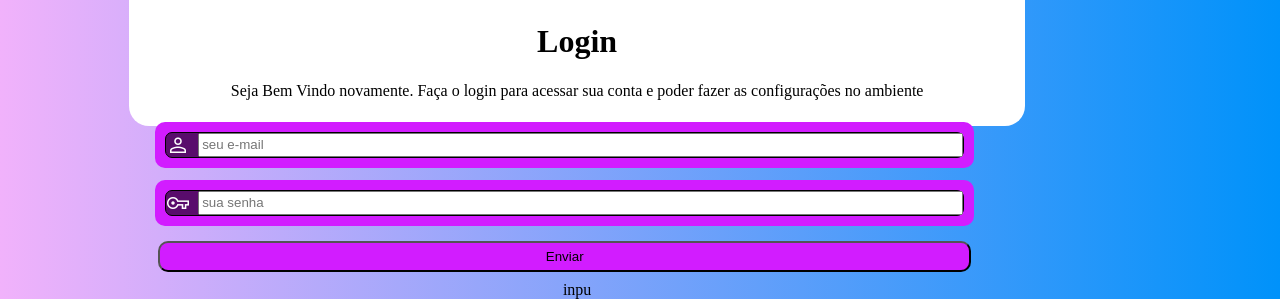
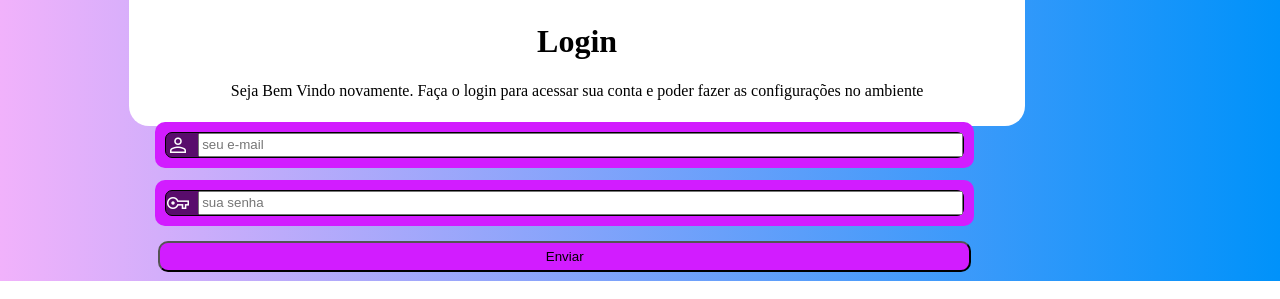
Before and after one commit to ProgramadorSantos/Projeto-Login, a plain HTML site: page index.html in a window 1280 px wide. Shown: the part 694-993 px from the top of the page. Drawn offline with nearby package versions, Linux system fonts and the light colour scheme.

Commit message:
Projeto login
projeto login

```diff
--- a/index.html
+++ b/index.html
@@ -38,9 +38,7 @@
             </div>
             <input type="submit" value="Enviar" class="enviar">
             </form>
-            <div>
-                inpu
-            </div>
+
 
         </div>
     </main>
```
